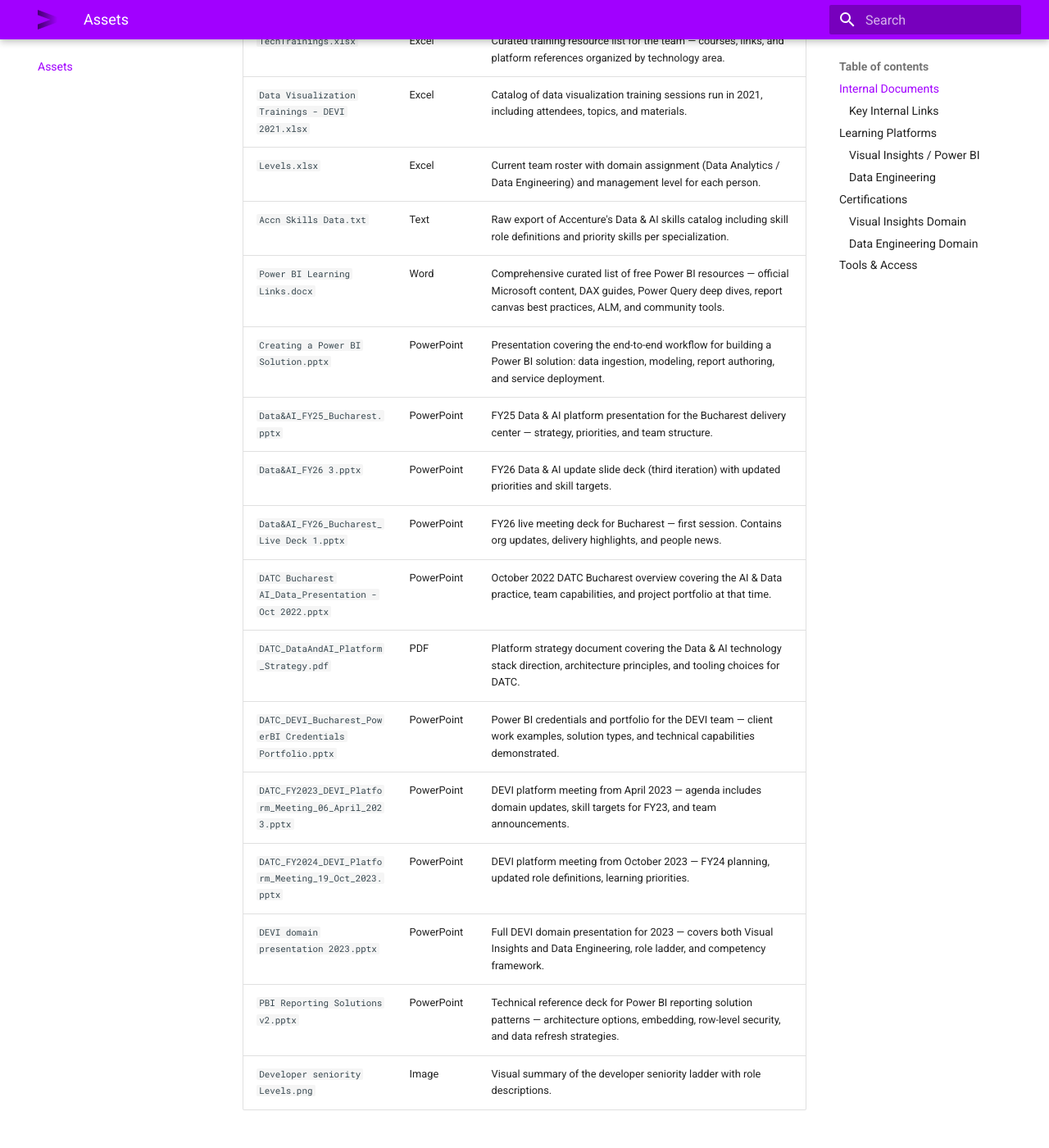
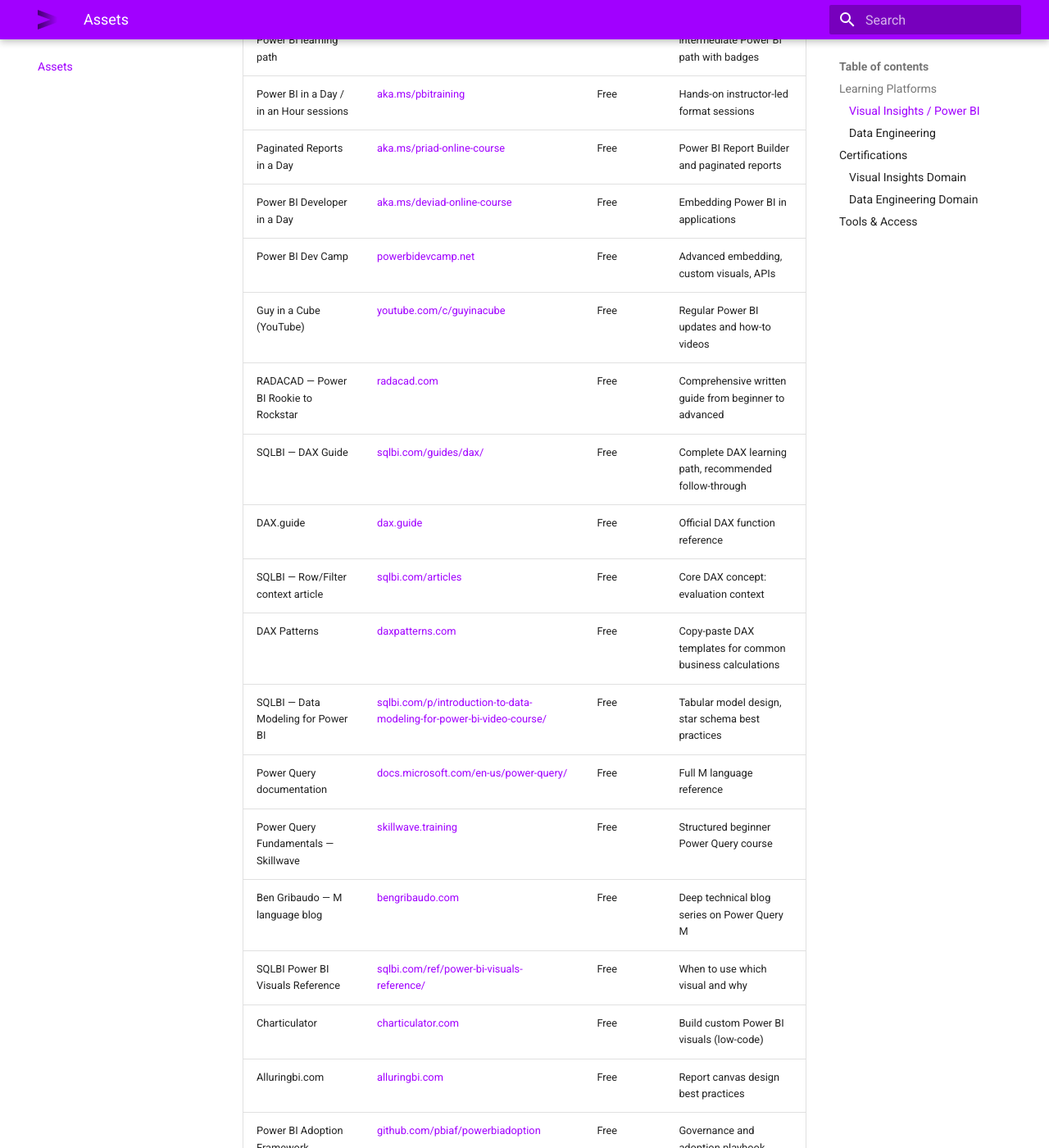
Before and after one commit to PaulTirlea84/datc-data-hub, an MkDocs documentation site: the page built from docs/assets/registry.md, in a window 1280 px wide and 1400 px high, scrolled down 507 px. Shown: the whole window at 82% size. Built offline with MkDocs 1.6.1 and Material for MkDocs 9.7.7, drawn with Linux system fonts in a browser that asks for light colours; some of the changed text lies outside the part shown.

Commit message:
Remove internal documents section from assets registry

```diff
--- a/docs/assets/registry.md
+++ b/docs/assets/registry.md
@@ -4,37 +4,6 @@
 
 ---
 
-## Internal Documents
-
-These files are stored in the DATC shared drive under the `DEVI / Documents` folder. Access is via SharePoint or direct link where noted.
-
-| Document | Type | What it contains |
-|---|---|---|
-| `TechTrainings.xlsx` | Excel | Curated training resource list for the team — courses, links, and platform references organized by technology area. |
-| `Data Visualization Trainings - DEVI 2021.xlsx` | Excel | Catalog of data visualization training sessions run in 2021, including attendees, topics, and materials. |
-| `Levels.xlsx` | Excel | Current team roster with domain assignment (Data Analytics / Data Engineering) and management level for each person. |
-| `Accn Skills Data.txt` | Text | Raw export of Accenture's Data & AI skills catalog including skill role definitions and priority skills per specialization. |
-| `Power BI Learning Links.docx` | Word | Comprehensive curated list of free Power BI resources — official Microsoft content, DAX guides, Power Query deep dives, report canvas best practices, ALM, and community tools. |
-| `Creating a Power BI Solution.pptx` | PowerPoint | Presentation covering the end-to-end workflow for building a Power BI solution: data ingestion, modeling, report authoring, and service deployment. |
-| `Data&AI_FY25_Bucharest.pptx` | PowerPoint | FY25 Data & AI platform presentation for the Bucharest delivery center — strategy, priorities, and team structure. |
-| `Data&AI_FY26 3.pptx` | PowerPoint | FY26 Data & AI update slide deck (third iteration) with updated priorities and skill targets. |
-| `Data&AI_FY26_Bucharest_Live Deck 1.pptx` | PowerPoint | FY26 live meeting deck for Bucharest — first session. Contains org updates, delivery highlights, and people news. |
-| `DATC Bucharest AI_Data_Presentation - Oct 2022.pptx` | PowerPoint | October 2022 DATC Bucharest overview covering the AI & Data practice, team capabilities, and project portfolio at that time. |
-| `DATC_DataAndAI_Platform_Strategy.pdf` | PDF | Platform strategy document covering the Data & AI technology stack direction, architecture principles, and tooling choices for DATC. |
-| `DATC_DEVI_Bucharest_PowerBI Credentials Portfolio.pptx` | PowerPoint | Power BI credentials and portfolio for the DEVI team — client work examples, solution types, and technical capabilities demonstrated. |
-| `DATC_FY2023_DEVI_Platform_Meeting_06_April_2023.pptx` | PowerPoint | DEVI platform meeting from April 2023 — agenda includes domain updates, skill targets for FY23, and team announcements. |
-| `DATC_FY2024_DEVI_Platform_Meeting_19_Oct_2023.pptx` | PowerPoint | DEVI platform meeting from October 2023 — FY24 planning, updated role definitions, learning priorities. |
-| `DEVI domain presentation 2023.pptx` | PowerPoint | Full DEVI domain presentation for 2023 — covers both Visual Insights and Data Engineering, role ladder, and competency framework. |
-| `PBI Reporting Solutions v2.pptx` | PowerPoint | Technical reference deck for Power BI reporting solution patterns — architecture options, embedding, row-level security, and data refresh strategies. |
-| `Developer seniority Levels.png` | Image | Visual summary of the developer seniority ladder with role descriptions. |
-
-### Key Internal Links
-
-- **Data & AI Role Definition FY26** (Word doc, SharePoint): [Open document](https://ts.accenture.com/:w:/r/sites/DanubiaDC_Management/platforms/_layouts/15/Doc.aspx?sourcedoc=%7B444C8EC0-EA68-4835-A5EC-34F2B9123A10%7D&file=Data%26AI_AI_RoleDefinition_FY26.docx&action=default&mobileredirect=true) — official FY26 role definitions for all Data & AI grades.
-- **Self Assessment file** (Excel, OneDrive): [Open file](https://myoffice.accenture.com/:x:/g/personal/a_tecucianu_accenture_com/IQCB6l83NbWpQay1_LzrOw_BAao0UzbhWMKmRbxr0YT75BA?e=oJKsnq) — team self-assessment tracker.
-- **HUB AI** (internal web app): [https://ambitious-smoke-003b6d203.7.azurestaticapps.net/](https://ambitious-smoke-003b6d203.7.azurestaticapps.net/)
-
----
 
 ## Learning Platforms
 
```
